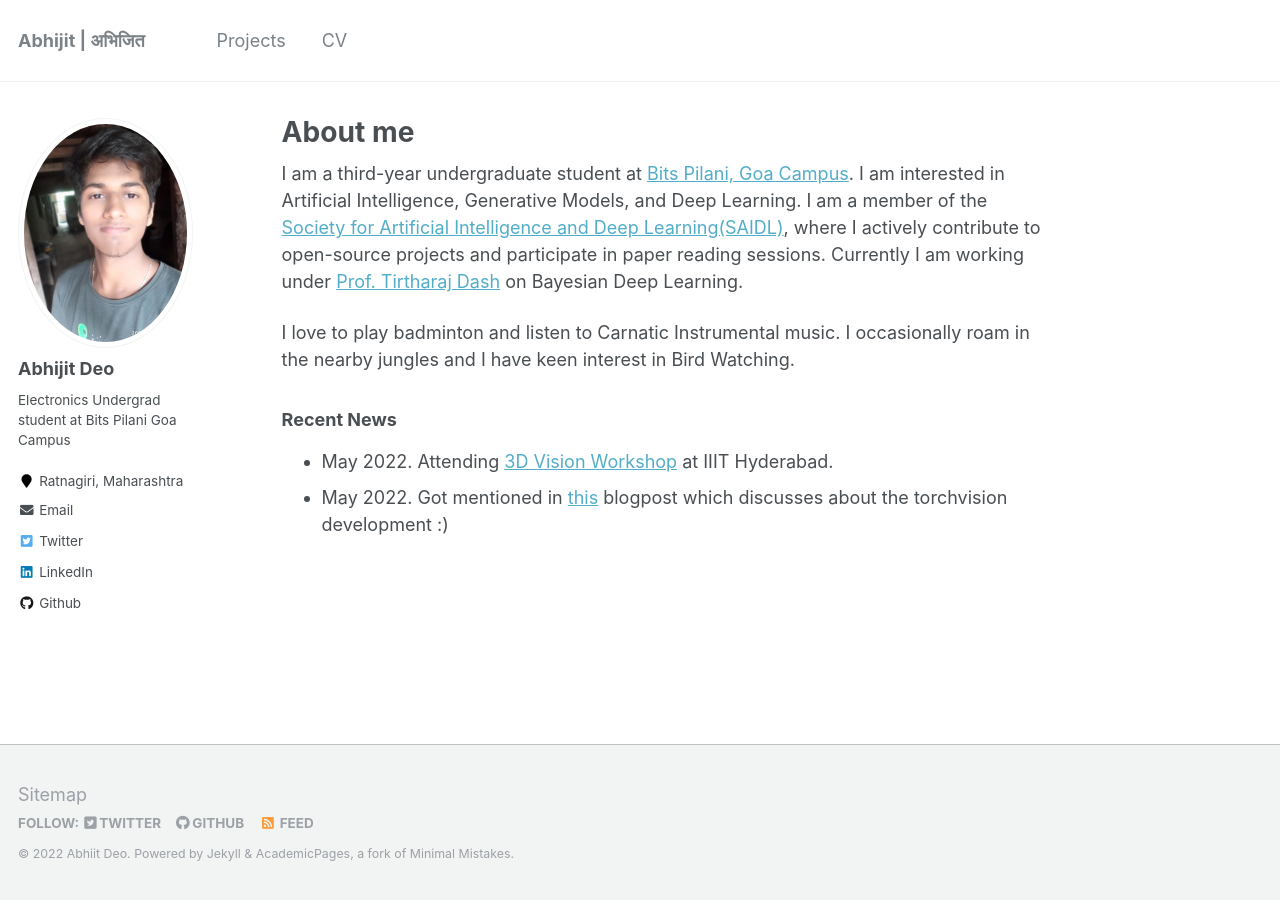
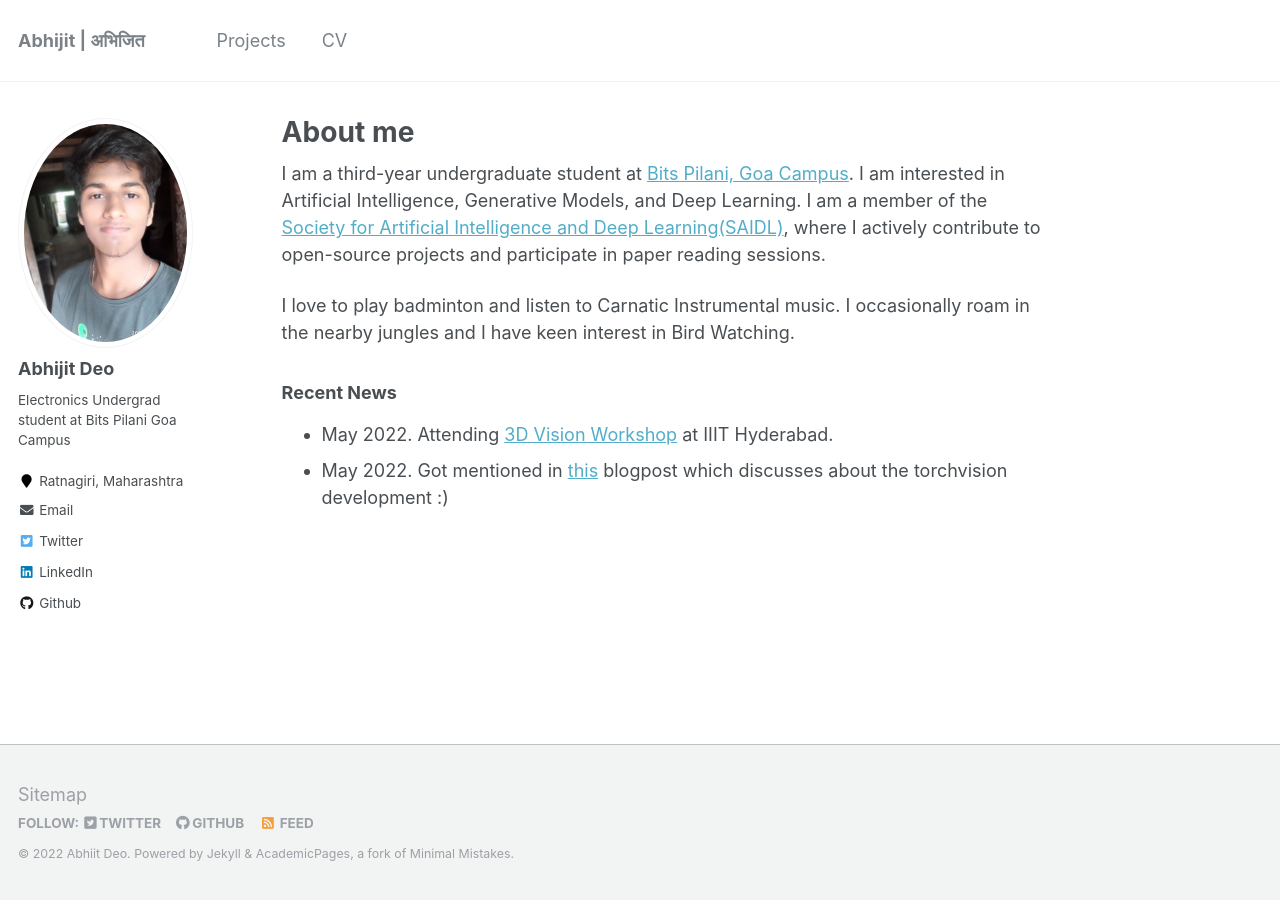
Before and after one commit to abhi-glitchhg/abhi-glitchhg.github.io, a Jekyll site: the page built from _pages/about.md, in a window 1280 px wide. Built offline with Jekyll 4.4.1, drawn with Linux system fonts in a browser that asks for light colours.

Commit message:
remove sop stuff

```diff
--- a/_pages/about.md
+++ b/_pages/about.md
@@ -8,7 +8,7 @@ redirect_from:
   - /about.html
 ---
 
-I am a third-year undergraduate student at [Bits Pilani, Goa Campus](https://www.bits-pilani.ac.in/Goa/). I am interested in Artificial Intelligence, Generative Models, and Deep Learning. I am a member of the [Society for Artificial Intelligence and Deep Learning(SAIDL)](https://www.saidl.in/), where I actively contribute to open-source projects and participate in paper reading sessions. Currently I am working under [Prof. Tirtharaj Dash](https://www.bits-pilani.ac.in/goa/tirtharaj/profile) on Bayesian Deep Learning.
+I am a third-year undergraduate student at [Bits Pilani, Goa Campus](https://www.bits-pilani.ac.in/Goa/). I am interested in Artificial Intelligence, Generative Models, and Deep Learning. I am a member of the [Society for Artificial Intelligence and Deep Learning(SAIDL)](https://www.saidl.in/), where I actively contribute to open-source projects and participate in paper reading sessions.
 
 I love to play badminton and listen to Carnatic Instrumental music. I occasionally roam in the nearby jungles and I have keen interest in Bird Watching.
 
```
